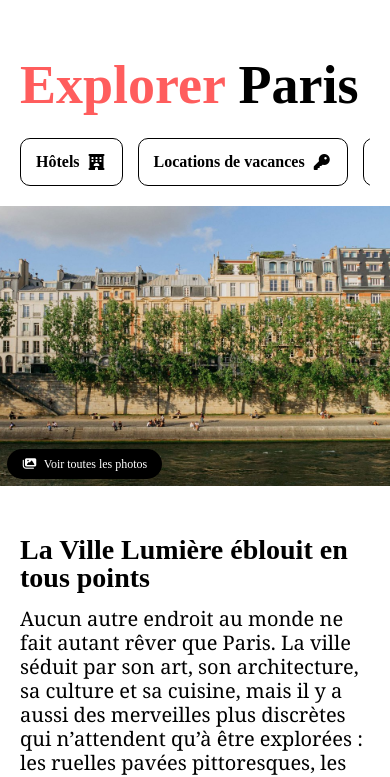
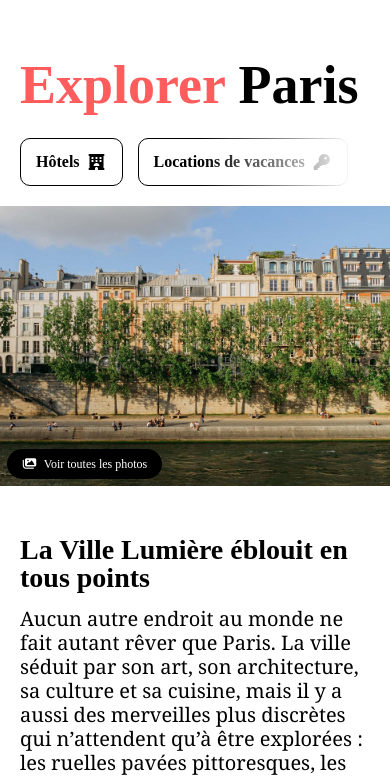
Before and after one commit to Revine-dev/Tripadvisor, a plain HTML site: page index.html in a window 390 px wide. Shown: the part 47-824 px from the top of the page. Drawn offline with Linux system fonts and the light colour scheme; a web font is replaced by a local one.

Commit message:
Linear gradient responsive

```diff
--- a/assets/css/responsive.css
+++ b/assets/css/responsive.css
@@ -105,6 +105,18 @@
     margin-bottom: 10px;
   }
 
+  #activities::after {
+    content: " ";
+    right: 0;
+    top: 0;
+    position: absolute;
+    height: 100%;
+    background: linear-gradient(270deg, #fff 16px, hsla(0, 0%, 100%, 0));
+    text-align: right;
+    transition: opacity 0.1s linear;
+    width: 169px;
+  }
+
   #activities::-webkit-scrollbar {
     display: none;
   }
--- a/assets/css/style.css
+++ b/assets/css/style.css
@@ -231,6 +231,7 @@ main .title span {
   width: 100%;
   flex-direction: row;
   margin-bottom: 30px;
+  position: relative;
 }
 
 #activities .activity:first-of-type {
```
